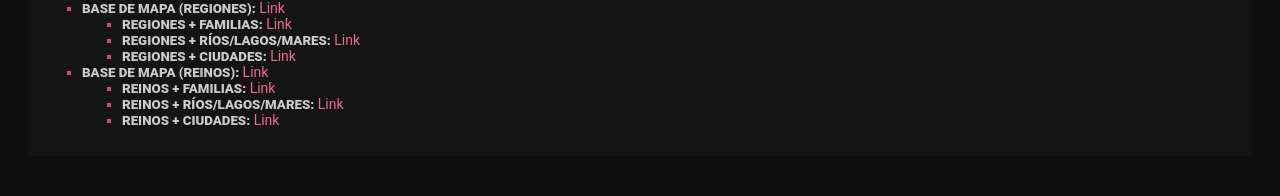
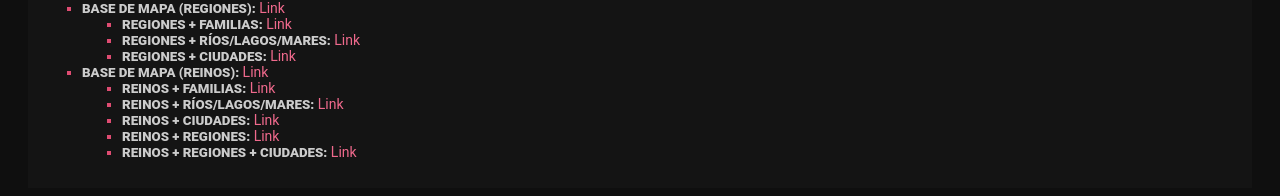
Before and after one commit to inarizenko/aetherra, a plain HTML site: page map.html in a window 1280 px wide. Shown: the part 1058-1254 px from the top of the page. Drawn offline with nearby package versions, Linux system fonts and the light colour scheme; a web font is replaced by a local one.

Commit message:
Update map.html

```diff
--- a/map.html
+++ b/map.html
@@ -40,6 +40,8 @@
 <li><b>Reinos + Familias:</b> <a href="https://inarizenko.github.io/aetherra/images/map-kingdoms-families.png">Link</a></li>
 <li><b>Reinos + Ríos/Lagos/Mares:</b> <a href="https://inarizenko.github.io/aetherra/images/map-kingdoms-water.png">Link</a></li>
 <li><b>Reinos + Ciudades:</b> <a href="https://inarizenko.github.io/aetherra/images/map-kingdoms-cities.png">Link</a></li>
+<li><b>Reinos + Regiones:</b> <a href="https://inarizenko.github.io/aetherra/images/map-kingdoms-regions.png">Link</a></li>
+<li><b>Reinos + Regiones + Ciudades:</b> <a href="https://inarizenko.github.io/aetherra/images/map-kingdoms-regions-cities.png">Link</a></li>
 </ul>
 </li>
 </ul>
```
